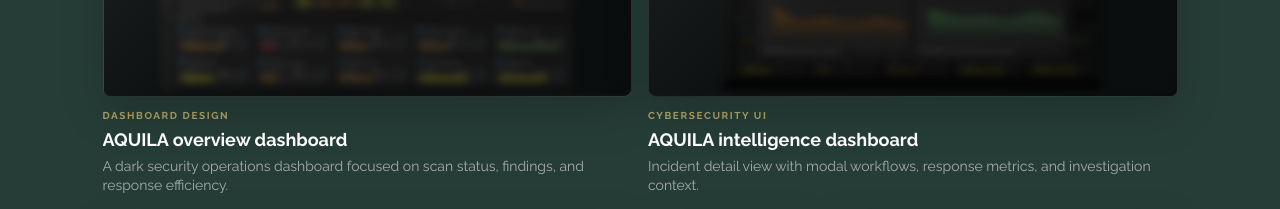
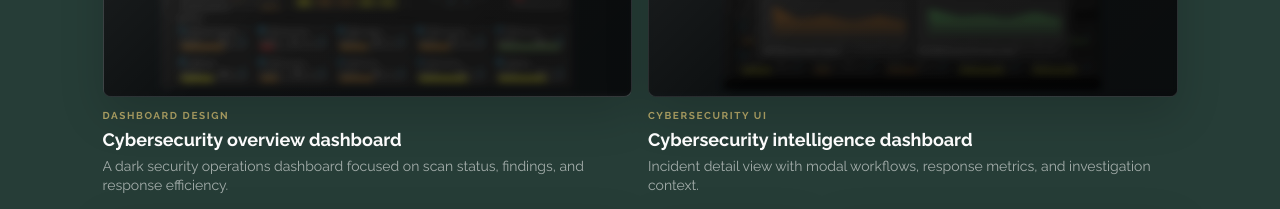
Before and after one commit to malduincarlo/portfolio-malduin-v2, a Next.js app: page / in a window 1280 px wide. Shown: the part 4120-4329 px from the top of the page. Built offline with nearby package versions, Linux system fonts and the light colour scheme.

Commit message:
Generalize cybersecurity gallery labels

```diff
--- a/constants/gallery.ts
+++ b/constants/gallery.ts
@@ -4,7 +4,7 @@ export const gallerySections = [
     layout: "ui",
     items: [
       {
-        label: "AQUILA overview dashboard",
+        label: "Cybersecurity overview dashboard",
         description:
           "A dark security operations dashboard focused on scan status, findings, and response efficiency.",
         meta: "dashboard design",
@@ -16,7 +16,7 @@ export const gallerySections = [
           "linear-gradient(135deg,#0f171a,#101416 45%,#242b2d), radial-gradient(circle at 38% 45%,#d9df22 0 11%,transparent 12%)",
       },
       {
-        label: "AQUILA intelligence dashboard",
+        label: "Cybersecurity intelligence dashboard",
         description:
           "Incident detail view with modal workflows, response metrics, and investigation context.",
         meta: "cybersecurity ui",
```
